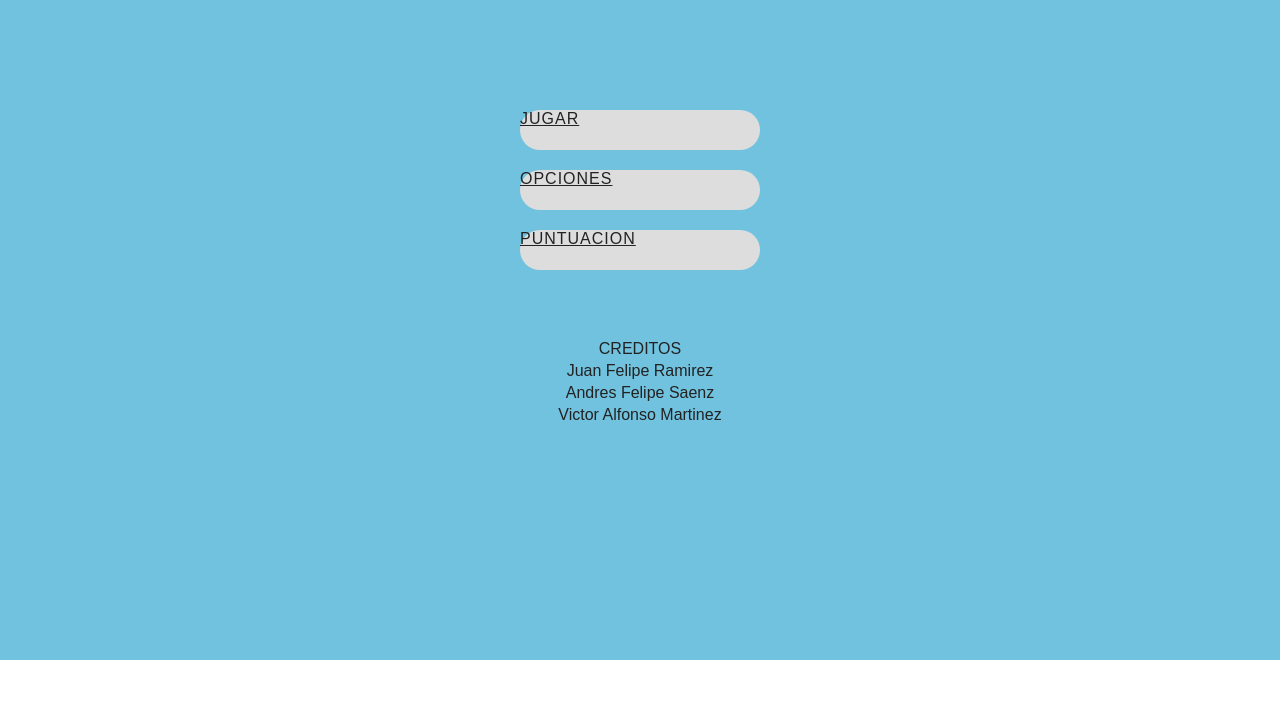
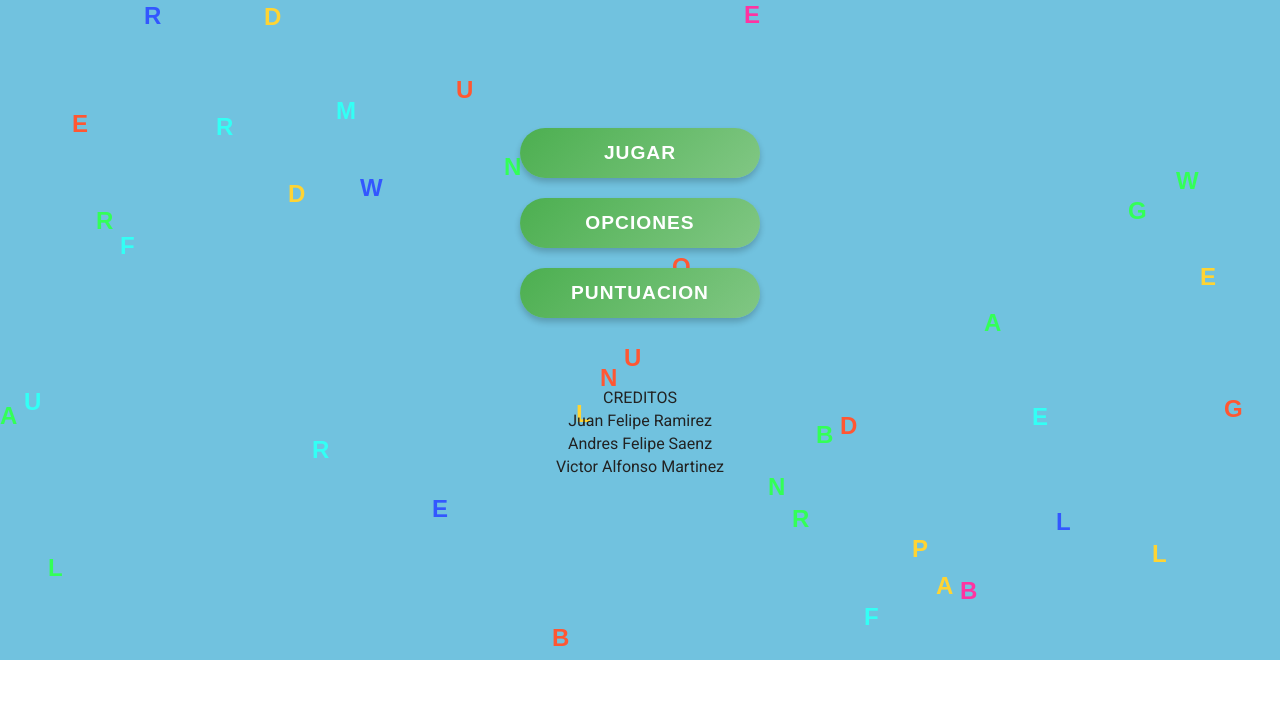
Before and after one commit to JuanfeP2004/Bubble-Word, a website built with Vite: page main.html in a window 1280 px wide. Shown: the part 140-860 px from the top of the page. Built offline with nearby package versions, Linux system fonts and the light colour scheme.

Commit message:
se crea efecto de lluvia de letras
se ajustan estilos de la vista main y se agrega efecto de lluvia de letras

```diff
--- a/css/style.css
+++ b/css/style.css
@@ -11,53 +11,78 @@ body {
   left: 0;
   width: 100%;
   height: 100%;
-  z-index: -1; /* Detrás del contenido */
-  background: #71C2DF; /* Fondo negro para resaltar las letras */
-}
-
-#screen-inicio {
-  min-height: 100vh;
-  display: flex;
-  flex-direction: column;
-  justify-content: center;
-  align-items: center;
+  z-index: -1;
+  background: #71C2DF;
 }
 
 .tittle {
-  font-size: 2.3rem;
+  font-family: 'Poppins', sans-serif;
+  font-size: 3rem;
+  font-weight: 700;
+  color: #333;
+  margin: 60px 0 150px 0;
+  letter-spacing: 2px;
+  text-align: center;
+  line-height: 1.2;
+}
+
+
+#screen-inicio .bigtext {
+  font-family: 'Roboto', sans-serif;
+  font-size: 1rem;
   font-weight: 400;
-  margin: 60px 0 150px 0;
+  color: #555;
+  text-align: center;
+  margin-top: 70px;
+}
+
+#screen-inicio .bigtext + .bigtext {
+  margin-top: 4px;
+}
+
+
+#screen-inicio .bigtext:nth-child(n+6) {
+  margin-top: 4px;
+}
+
+
+.button, .navButton {
+  width: 240px;
+  height: 50px;
+  margin: 14px 0 20px 0;
+  border: none;
+  border-radius: 25px;
+  background: linear-gradient(135deg, #4CAF50, #81C784);
+  color: #fff;
+  font-size: 1.2rem;
+  font-weight: bold;
   letter-spacing: 1px;
   text-align: center;
-  line-height: 1.1;
-}
-
-/* Botones apilados y centrados */
-.button, .navButton {
-  width: 240px;
-  height: 40px;
-  margin: 14px 0 20px 0;
-  border: none;
-  border-radius: 20px;
-  background: #ddd;
-  color: #222;
-  font-size: 1rem;
-  font-weight: 400;
-  letter-spacing: 1px;
+  text-decoration: none;
+  line-height: 50px;
   cursor: pointer;
-  transition: background 0.2s;
+  transition: transform 0.2s, background 0.3s;
   display: block;
   margin-left: auto;
   margin-right: auto;
+  box-shadow: 0 4px 6px rgba(0, 0, 0, 0.2);
 }
+
 .button:first-of-type, .navButton:first-of-type {
   margin-top: 0;
 }
+
 .button:hover, .navButton:hover {
-  background: #ccc;
+  background: linear-gradient(135deg, #388E3C, #66BB6A);
+  transform: scale(1.05);
 }
 
-/* Créditos */
+.button:active, .navButton:active {
+  transform: scale(0.95);
+  box-shadow: 0 2px 4px rgba(0, 0, 0, 0.2);
+}
+
+
 #screen-inicio .bigtext {
   display: block;
   font-size: 1rem;
@@ -69,7 +94,7 @@ body {
   margin-top: 4px;
 }
 
-/* Ajuste para los nombres de los creadores */
+
 #screen-inicio .bigtext:nth-child(n+6) {
   margin-top: 4px;
 }
--- a/js/background.js
+++ b/js/background.js
@@ -1,44 +1,69 @@
 const canvas = document.getElementById('backgroundCanvas');
 const ctx = canvas.getContext('2d');
 
-// Ajustar el tamaño del canvas al tamaño de la ventana
+
 canvas.width = window.innerWidth;
 canvas.height = window.innerHeight;
 
-const letters = 'ABCDEFGHIJKLMNOPQRSTUVWXYZ';
-const fontSize = 16;
-const columns = canvas.width / fontSize; // Número de columnas de letras
-const drops = Array(Math.floor(columns)).fill(1); // Posición inicial de cada columna
+
+const letters = 'BUBBLEWORDGAMEPLAYFUN';
+const fontSize = 24;
+const columns = Math.floor(canvas.width / fontSize);
+
+
+function getRandomColor() {
+  const colors = ['#FF5733', '#33FF57', '#3357FF', '#FF33A1', '#FFD433', '#33FFF5'];
+  return colors[Math.floor(Math.random() * colors.length)];
+}
+
+const drops = Array.from({ length: columns }, () => ({
+  y: Math.random() * canvas.height,
+  speed: Math.random() * 3 + 1,
+  letter: letters[Math.floor(Math.random() * letters.length)],
+  color: getRandomColor(),
+}));
 
 function draw() {
-  // Fondo semitransparente para crear efecto de "desvanecimiento"
-  ctx.fillStyle = 'rgba(0, 0, 0, 0.05)';
+  ctx.fillStyle = '#71C2DF';
   ctx.fillRect(0, 0, canvas.width, canvas.height);
 
-  // Estilo de las letras
-  ctx.fillStyle = '#0F0'; // Verde Matrix
-  ctx.font = `${fontSize}px monospace`;
 
-  // Dibujar cada letra
-  drops.forEach((y, x) => {
-    const text = letters[Math.floor(Math.random() * letters.length)];
-    ctx.fillText(text, x * fontSize, y * fontSize);
+  ctx.font = `bold ${fontSize}px Arial`;
 
-    // Reiniciar la posición de la letra si sale de la pantalla
-    if (y * fontSize > canvas.height && Math.random() > 0.975) {
-      drops[x] = 0;
+
+  drops.forEach((drop, x) => {
+    ctx.fillStyle = drop.color;
+    ctx.fillText(drop.letter, x * fontSize, drop.y);
+
+
+    drop.y += drop.speed;
+
+
+    if (drop.y > canvas.height) {
+      drop.y = 0;
+      drop.speed = Math.random() * 3 + 1;
+      drop.letter = letters[Math.floor(Math.random() * letters.length)];
+      drop.color = getRandomColor();
     }
-
-    // Mover la letra hacia abajo
-    drops[x]++;
   });
 }
 
-// Ejecutar la animación
+
 setInterval(draw, 50);
 
-// Ajustar el tamaño del canvas si cambia el tamaño de la ventana
+
 window.addEventListener('resize', () => {
   canvas.width = window.innerWidth;
   canvas.height = window.innerHeight;
+
+
+  drops.length = Math.floor(canvas.width / fontSize);
+  for (let i = 0; i < drops.length; i++) {
+    drops[i] = {
+      y: Math.random() * canvas.height,
+      speed: Math.random() * 3 + 1,
+      letter: letters[Math.floor(Math.random() * letters.length)],
+      color: getRandomColor(),
+    };
+  }
 });
--- a/main.html
+++ b/main.html
@@ -4,9 +4,9 @@
     <meta charset="UTF-8">
     <meta name="viewport" content="width=device-width, initial-scale=1.0">
     <title>Bubble Word</title>
+    <link href="https://fonts.googleapis.com/css2?family=Poppins:wght@700&family=Roboto:wght@400&display=swap" rel="stylesheet">
     <link rel="shortcut icon" href="img/BubbleWordLogo.ico">
     <link rel="stylesheet" href="css/style.css">
-    <script src="js/main.js" type="module"></script>
 </head>
 <body>
     <canvas id="backgroundCanvas"></canvas>
@@ -20,5 +20,9 @@
         <span class="bigtext">Andres Felipe Saenz</span>
         <span class="bigtext">Victor Alfonso Martinez</span>
     </section>
+
+    <!-- Scripts JavaScript -->
+    <script src="js/background.js"></script>
+    <script src="js/main.js" type="module"></script>
 </body>
 </html>
```
Also changed, not shown: opciones.html (+1 -1 lines), puntuacion.html (+1 -1 lines).
